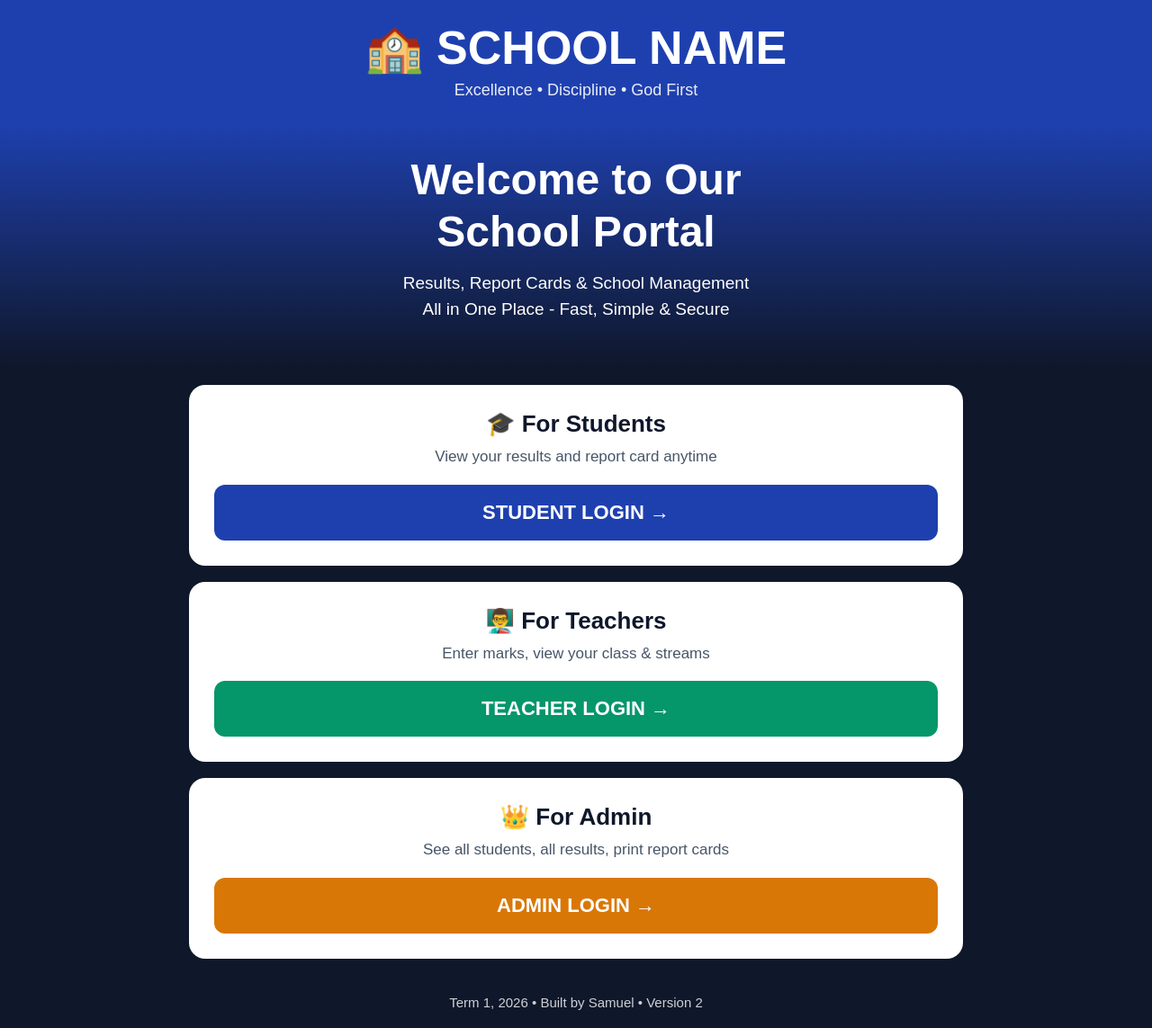
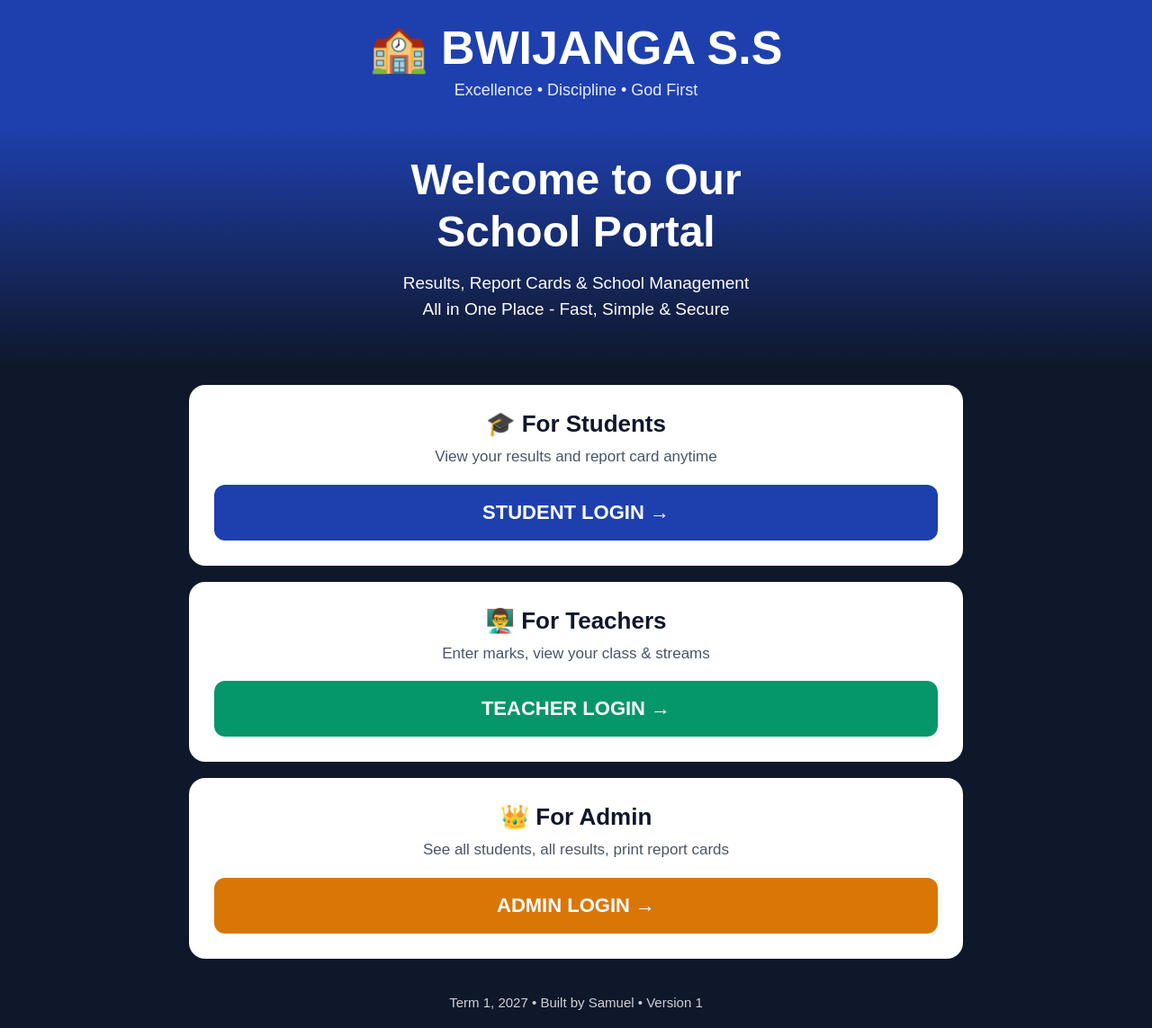
Before and after one commit to ksamuelfavour-wq/School-portal-, a plain HTML site: page index.html in a window 1280 px wide. Shown: the whole page at 90% size. Drawn offline with Linux system fonts and the light colour scheme.

Commit message:
Update index.html

```diff
--- a/index.html
+++ b/index.html
@@ -25,7 +25,7 @@ body{font-family:Arial;background:#0f172a;color:white;min-height:100vh}
 </head>
 <body>
 <div class="top">
-<h1>🏫 SCHOOL NAME</h1>
+<h1>🏫 BWIJANGA S.S</h1>
 <p>Excellence • Discipline • God First</p>
 </div>
 <div class="hero">
@@ -37,6 +37,6 @@ body{font-family:Arial;background:#0f172a;color:white;min-height:100vh}
 <div class="card"><h3>👨‍🏫 For Teachers</h3><p>Enter marks, view your class & streams</p><a href="teacher.html">TEACHER LOGIN →</a></div>
 <div class="card"><h3>👑 For Admin</h3><p>See all students, all results, print report cards</p><a href="admin.html">ADMIN LOGIN →</a></div>
 </div>
-<div class="footer">Term 1, 2026 • Built by Samuel • Version 2</div>
+<div class="footer">Term 1, 2027 • Built by Samuel • Version 1</div>
 </body>
 </html>
```
